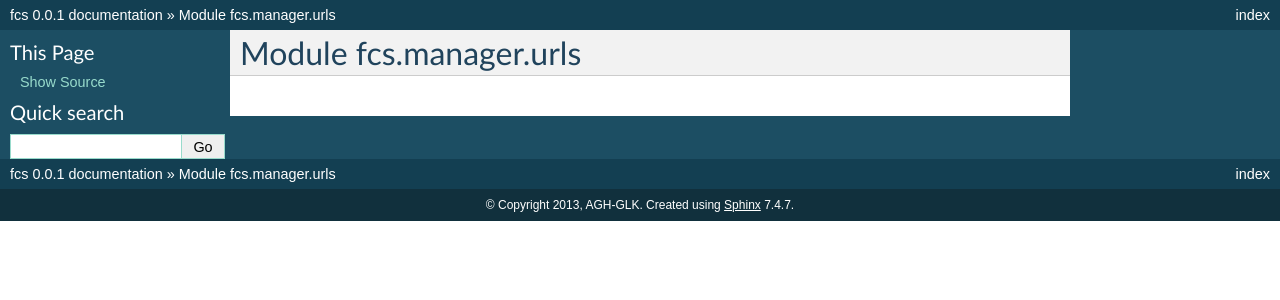
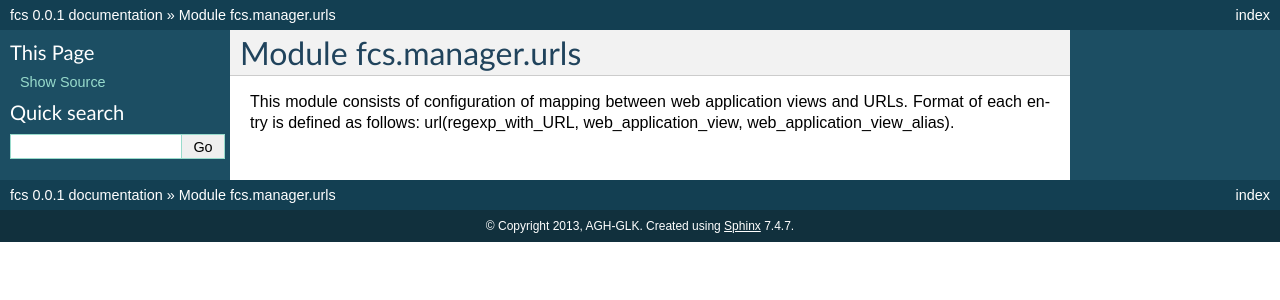
Before and after one commit to agh-glk/fcs, a Sphinx documentation site: the page built from docs/source/manager/urls.rst, in a window 1280 px wide. Shown: the top 300 px of the page. Built offline with Sphinx 7.4.7, drawn with Linux system fonts in a browser that asks for light colours; formulas are drawn with MathJax 3.

Commit message:
[NT] Edit

```diff
--- a/docs/source/manager/urls.rst
+++ b/docs/source/manager/urls.rst
@@ -1,2 +1,4 @@
 Module fcs.manager.urls
 =======================================
+
+This module consists of configuration of mapping between web application views and URLs. Format of each entry is defined as follows: url(regexp_with_URL, web_application_view, web_application_view_alias).
```
